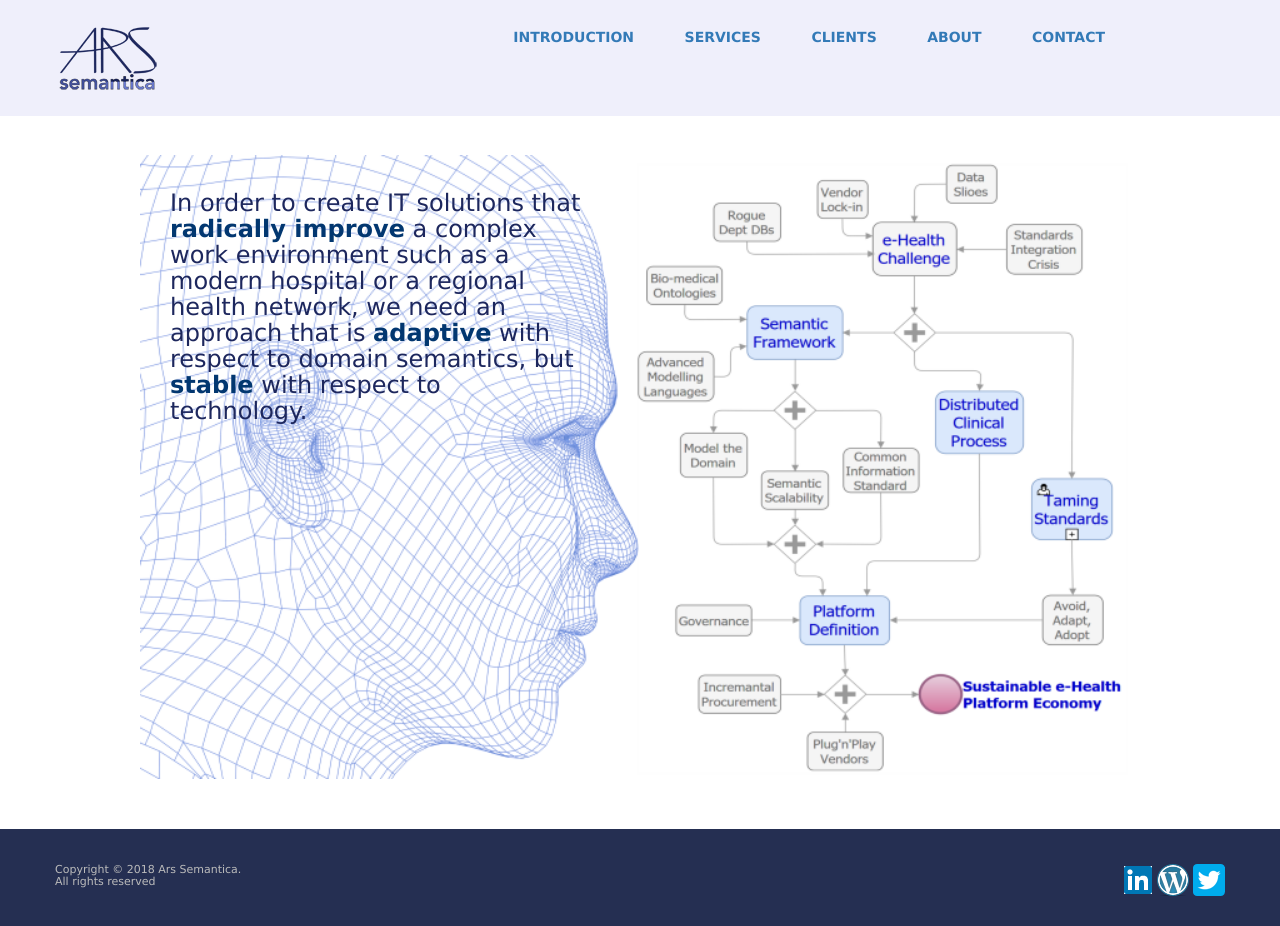
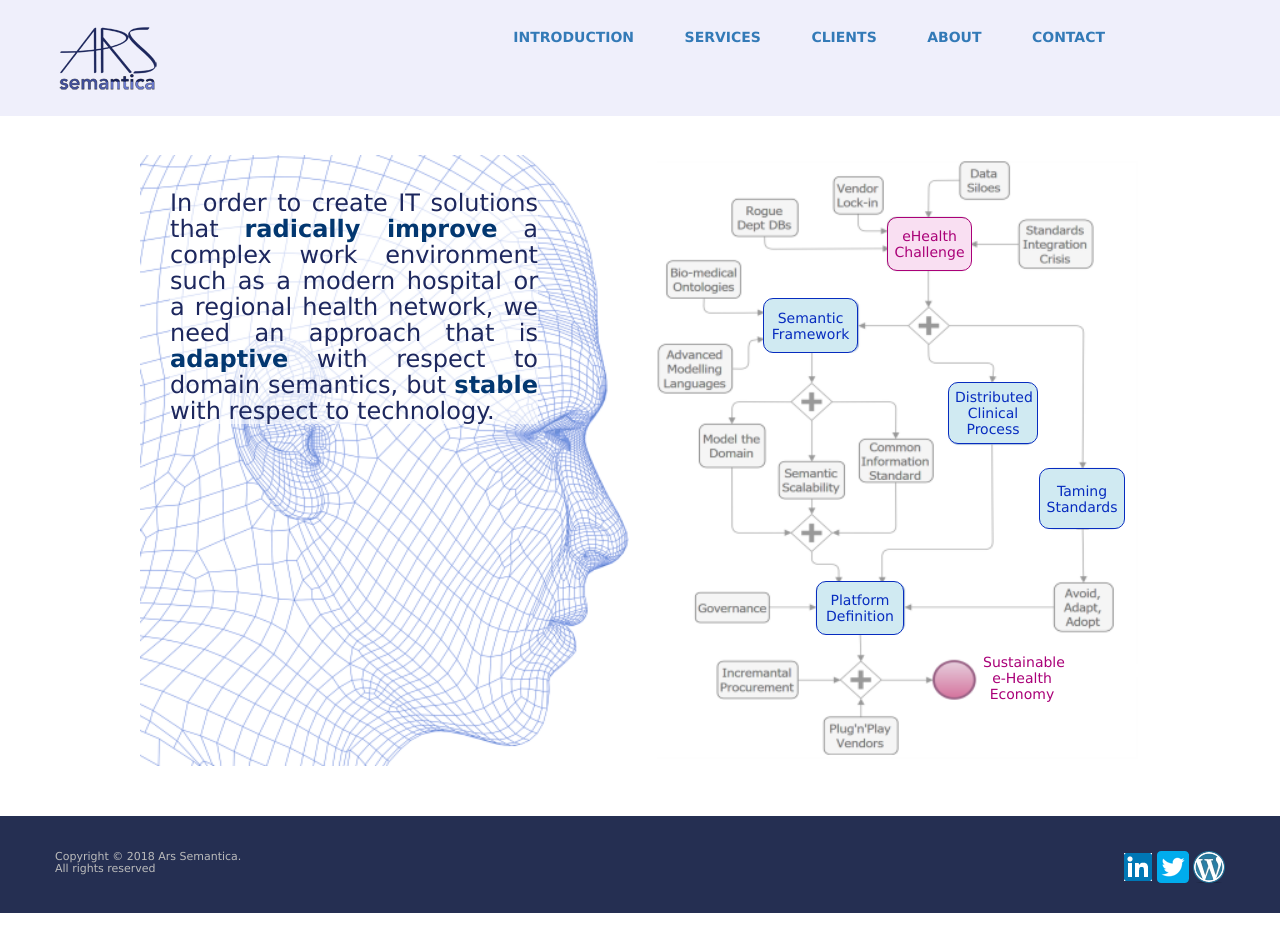
Before and after one commit to ArsSemantica/ars-ws, a PHP site: page / in a window 1280 px wide. Run offline with PHP 8.4, Linux system fonts and the light colour scheme; data that the repository does not hold is empty; some libraries are stand-ins or nearby versions.

Commit message:
New home page with button design.

```diff
--- a/index.php
+++ b/index.php
@@ -10,12 +10,16 @@ require_once($_SERVER['DOCUMENT_ROOT'].'/templates/_header_top.php');
 
 			<div class = "titleTop imageContainer">
 				<img src = "/images/home_image.png" class = "titleTopImage" />
+				<img src = "/images/home_image_small.png" class = "titleTopImageSmall" />
 				<div class="title-text-container"><p class = "title">In order to create IT solutions that <em>radically improve</em> a complex work environment such as a modern hospital or a regional health network, we need an approach that is <em>adaptive</em> with respect to domain semantics, but <em>stable</em> with respect to technology.</p></div>
-	<!--
-				<div class="top-right"><a href="/introduction#ehealth_challenge" class = "title-link">The e-Health<br>Challenge</a></div>
-				<div class="mid-right"><a href="/introduction#platform_paradigm" class = "title-link">The open<br>Platform</a></div>
-				<div class="bottom-right"><a href="/introduction#taming_standards" class = "title-link">Taming<br>Standards</a></div>
-	-->
+
+				<a href = "/introduction#ehealth_challenge"><button type="button" id = "EhealthChallenge" class = "frontButtonA">eHealth Challenge</button></a>
+				<a href = "/introduction#semantic_framework"><button type="button" id = "SemanticFramework" class = "frontButtonB">Semantic Framework</button></a>
+				<a href = "/introduction#process_orientation"><button type="button" id = "ClinicalProcess" class = "frontButtonB">Distributed Clinical Process</button></a>
+				<a href = "/introduction#taming_standards"><button type="button" id = "TamingStandards" class = "frontButtonB">Taming Standards</button></a>
+				<a href = "/introduction#platform_paradigm"><button type="button" id = "PlatformDefinition" class = "frontButtonB">Platform Definition</button></a>
+				<a href = "/introduction#platform_economy"><button type="button" id = "PlatformEconomy" class = "frontButtonC">Sustainable e-Health Economy</button></a>
+
 				<br class="clear">
 			</div>
 
@@ -24,15 +28,6 @@ require_once($_SERVER['DOCUMENT_ROOT'].'/templates/_header_top.php');
 
 			<br class="clear">
 
-	<!--
-			<div id="BottomLeftFrame">
-				<div style="position: relative; word-wrap:break-word;">
-					<a class="twitter-timeline" href="https://twitter.com/arssemantica?ref_src=twsrc%5Etfw">Tweets by @arssemantica</a>
-					<script async src="https://platform.twitter.com/widgets.js" charset="utf-8"></script>
-				</div>
-			</div>
-	-->
-
 		</div>
 
 	</div>
--- a/services.php
+++ b/services.php
@@ -77,7 +77,7 @@ require_once($_SERVER['DOCUMENT_ROOT'].'/templates/_header_top.php');
                     <td>
                         <p>The 'Semantic architecture' of a component or system is the key to its ability to represent what goes on in the real world. We design large-scale model / software architectures for solutions in healthcare and other domains, using:</p>
                         <ul>
-                            <li>ontology-based approach, including choice up upper and domain-level ontologies;</li>
+                            <li>ontology-based approach, including choice of upper and domain-level ontologies;</li>
                             <li>separation of layers;</li>
                             <li>approaches to future-proofing;</li>
                             <li>appropriate use of archetyping and terminology.</li>
--- a/styles/basic.css
+++ b/styles/basic.css
@@ -187,28 +196,10 @@ body {
     position: absolute;
 }
 
-.top-right {
-    position: absolute;
-    top: 5%;
-    left: 95%;
-}
-
-.mid-right {
-    position: absolute;
-    top: 40%;
-    left: 95%;
-}
-
-.bottom-right {
-    position: absolute;
-    top: 75%;
-    left: 95%;
-}
-
 /* Content */
 #Content {
     width: 100%;
-	min-width: 500px;
+	min-width: 550px;
 	min-height: 500px;
 
 	background: #ffffff none repeat scroll 0px 0px;
@@ -221,6 +212,43 @@ body {
 .titleTopImage {
 	float: left;
 	margin: 5px 30px 10px 0;
+}
+
+.frontButtonA {
+	position: absolute;
+	color: #AA0078;
+	background:  #f9dff2;
+	border: 1px solid #AA0078;
+	border-radius: 10px;
+}
+
+.frontButtonA:hover {
+	color: #f9dff2;
+	background:  #AA0078;
+}
+
+.frontButtonB {
+	position: absolute;
+	color: #072cbf;
+	background:  #d0eaf2;
+	border: 1px solid #072cbf;
+	border-radius: 10px;
+}
+
+.frontButtonB:hover {
+	color: #d0eaf2;
+	background:  #072cbf;
+}
+
+.frontButtonC {
+	position: absolute;
+	color: #AA0078;
+	background:  #ffffff;
+	border: 0px;
+}
+
+.frontButtonC:hover {
+	color: #072cbf;
 }
 
 .section {
@@ -247,7 +275,7 @@ body {
 	position: relative;
 	display: block;
 	width: 100%;
-	min-width: 350px;
+	min-width: 550px;
 	padding: 10px 0px 30px;
 
 	background: #252f52 none repeat scroll 0% 0%;
@@ -491,11 +569,17 @@ body {
 		width: 740px;
 	}
 
+	.titleTopImageSmall {
+		display: none;
+	}
+
 	.title {
 		font: 20px/22px Verdana, Geneva, sans-serif;
 		color: #1d275d;
 		width: 35%;
-	}
+        text-align:left;
+        background: rgba(255, 255, 255, 0.6);
+    }
 
 	.title-link {
 		margin: 20px 0 10px;
@@ -503,17 +587,60 @@ body {
 		color: #1d275d;
 	}
 
-	.top-right {
-        left: 70%;
+	.frontButtonA {
+		font: 9px/12px Verdana, Geneva, sans-serif;
 	}
 
-	.mid-right {
-        left: 70%;
+	.frontButtonB {
+		font: 9px/12px Verdana, Geneva, sans-serif;
 	}
 
-	.bottom-right {
-        left: 70%;
+	.frontButtonC {
+		font: 9px/12px Verdana, Geneva, sans-serif;
 	}
+
+	#EhealthChallenge {
+		width: 64px;
+		height: 40px;
+		top: 51px;
+		left: 552px;
+	}
+
+	#SemanticFramework {
+		width: 73px;
+		height: 42px;
+		top: 112px;
+		left: 462px;
+	}
+
+	#ClinicalProcess {
+		width: 67px;
+		height: 50px;
+		top: 173px;
+		left: 598px;
+	}
+
+	#TamingStandards {
+		width: 67px;
+		height: 45px;
+		top: 237px;
+		left: 666px;
+	}
+
+	#PlatformDefinition {
+		width: 68px;
+		height: 40px;
+		top: 322px;
+		left: 500px;
+	}
+
+	#PlatformEconomy {
+		width: 62px;
+		height: 50px;
+		top: 368px;
+		left: 620px;
+	}
+
 }
 
 /*
@@ -595,16 +722,76 @@ body {
 		width: 850px;
 	}
 
+	.titleTopImageSmall {
+		display: none;
+	}
+
 	.title {
 		font: 22px/24px Verdana, Geneva, sans-serif;
 		color: #1d275d;
-		width: 40%;
+		width: 35%;
+        text-align:left;
+        background: rgba(255, 255, 255, 0.6);
 	}
 
 	.title-link {
 		margin: 20px 0 10px;
 		font: 18px/20px Verdana, Geneva, sans-serif;
 		color: #1d275d;
+	}
+
+	.frontButtonA {
+		font: 12px/13px Verdana, Geneva, sans-serif;
+	}
+
+	.frontButtonB {
+		font: 12px/13px Verdana, Geneva, sans-serif;
+	}
+
+	.frontButtonC {
+		font: 12px/13px Verdana, Geneva, sans-serif;
+	}
+
+	#EhealthChallenge {
+		width: 72px;
+		height: 50px;
+		top: 58px;
+		left: 635px;
+	}
+
+	#SemanticFramework {
+		width: 82px;
+		height: 50px;
+		top: 125px;
+		left: 529px;
+	}
+
+	#ClinicalProcess {
+		width: 80px;
+		height: 62px;
+		top: 197px;
+		left: 683px;
+	}
+
+	#TamingStandards {
+		width: 83px;
+		height: 54px;
+		top: 270px;
+		left: 762px;
+	}
+
+	#PlatformDefinition {
+		width: 75px;
+		height: 44px;
+		top: 369px;
+		left: 575px;
+	}
+
+	#PlatformEconomy {
+		width: 82px;
+		height: 62px;
+		top: 419px;
+		left: 712px;
 	}
 
 }
@@ -687,10 +875,17 @@ body {
 		width: 1000px;
 	}
 
+	.titleTopImageSmall {
+		display: none;
+	}
+
 	.title {
 		font: 24px/26px Verdana, Geneva, sans-serif;
 		color: #1d275d;
-		width: 45%;
+		width: 40%;
+        text-align:justify;
+        text-justify: inter-word;
+        background: rgba(255, 255, 255, 0.6);
 	}
 
 	.title-link {
@@ -699,4 +894,57 @@ body {
 		color: #1d275d;
 	}
 
+	.frontButtonA {
+		font: 14px/16px Verdana, Geneva, sans-serif;
+	}
+
+	.frontButtonB {
+		font: 14px/16px Verdana, Geneva, sans-serif;
+	}
+
+	.frontButtonC {
+		font: 14px/16px Verdana, Geneva, sans-serif;
+	}
+
+	#EhealthChallenge {
+		width: 85px;
+		height: 54px;
+		top: 67px;
+		left: 747px;
+	}
+
+	#SemanticFramework {
+		width: 95px;
+		height: 55px;
+		top: 148px;
+		left: 623px;
+	}
+
+	#ClinicalProcess {
+		width: 90px;
+		height: 62px;
+		top: 232px;
+		left: 808px;
+	}
+
+	#TamingStandards {
+		width: 86px;
+		height: 61px;
+		top: 318px;
+		left: 899px;
+	}
+
+	#PlatformDefinition {
+		width: 88px;
+		height: 54px;
+		top: 431px;
+		left: 676px;
+	}
+
+	#PlatformEconomy {
+		width: 90px;
+		height: 62px;
+		top: 497px;
+		left: 837px;
+	}
 }
--- a/templates/_footer.php
+++ b/templates/_footer.php
@@ -10,8 +10,8 @@
 
 			<div class = "social">
 				<a href="https://www.linkedin.com/in/thomasbeale/" target="_blank"><img src="/gui/linkedin-follow.png"></a>
+				<a href="https://twitter.com/arssemantica" target="_blank"><img src="/gui/twitter-follow.png"></a>
 				<a href="https://wolandscat.net/" target="_blank"><img src="/gui/wordpress-icon.png"></a>
-				<a href="https://twitter.com/arssemantica" target="_blank"><img src="/gui/twitter-follow.png"></a>
 			</div>
 
 			<br class="clear">
```
Also changed, not shown: other parts of styles/basic.css (+74 -14 lines), introduction.php (+12 -6 lines), images/apperta-platform-arch.png (added), images/home_image.png, images/home_image_small.png (added).
